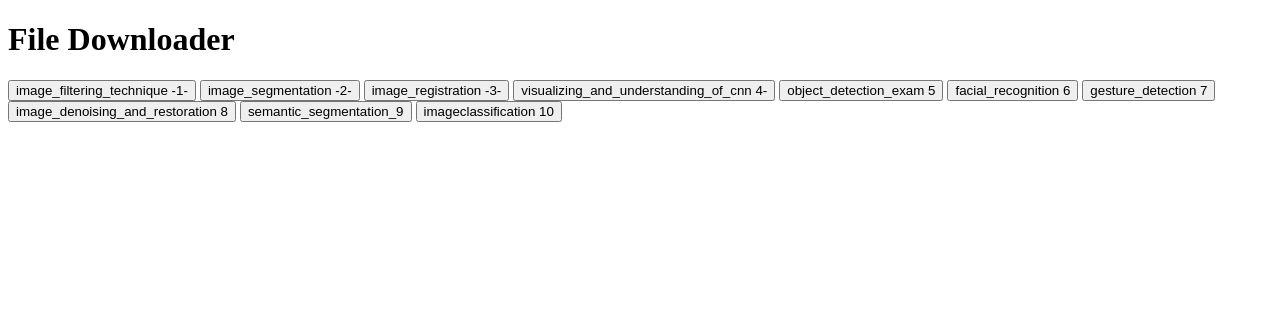
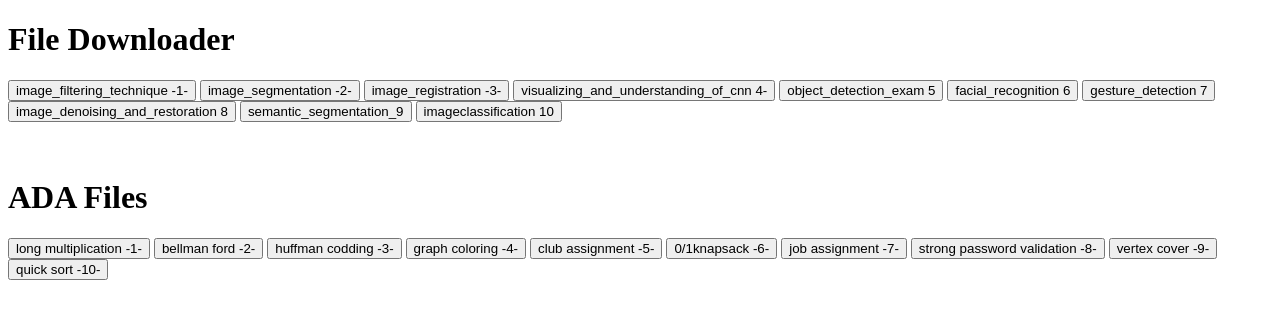
Before and after one commit to omsatardekar/cvdl, a plain HTML site: page index.html in a window 1280 px wide. Drawn offline with Linux system fonts and the light colour scheme.

Commit message:
Update index.html

```diff
--- a/index.html
+++ b/index.html
@@ -18,6 +18,22 @@
     <button onclick="downloadFile('semantic_segmentation_9.py')">semantic_segmentation_9 </button>
     <button onclick="downloadFile('imageclassification10.py')">imageclassification 10</button>
 
+    <br>
+    <br>
+    <br>
+    <h1>ADA Files</h1>
+    <button onclick="downloadFile('long_multiplication.py')">long multiplication -1-</button>
+    <button onclick="downloadFile('bellman_ford.py')">bellman ford -2-</button>
+    <button onclick="downloadFile('huffman_codding.py')">huffman codding -3-</button>
+    <button onclick="downloadFile('graph_coloring.py')">graph coloring -4-</button>
+    <button onclick="downloadFile('club_assignment(om).py')">club assignment -5-</button>
+    <button onclick="downloadFile('0_1_knapsack.py')">0/1knapsack -6-</button>
+    <button onclick="downloadFile('job_assignment.py')">job assignment -7-</button>
+    <button onclick="downloadFile('strong_password.py')">strong password validation -8-</button>
+    <button onclick="downloadFile('vertex_cover.py')">vertex cover -9-</button>
+    <button onclick="downloadFile('quick_sort.cpp')">quick sort -10-</button>
+
+
     <script>
         function downloadFile(filename) {
             const link = document.createElement('a');
```
